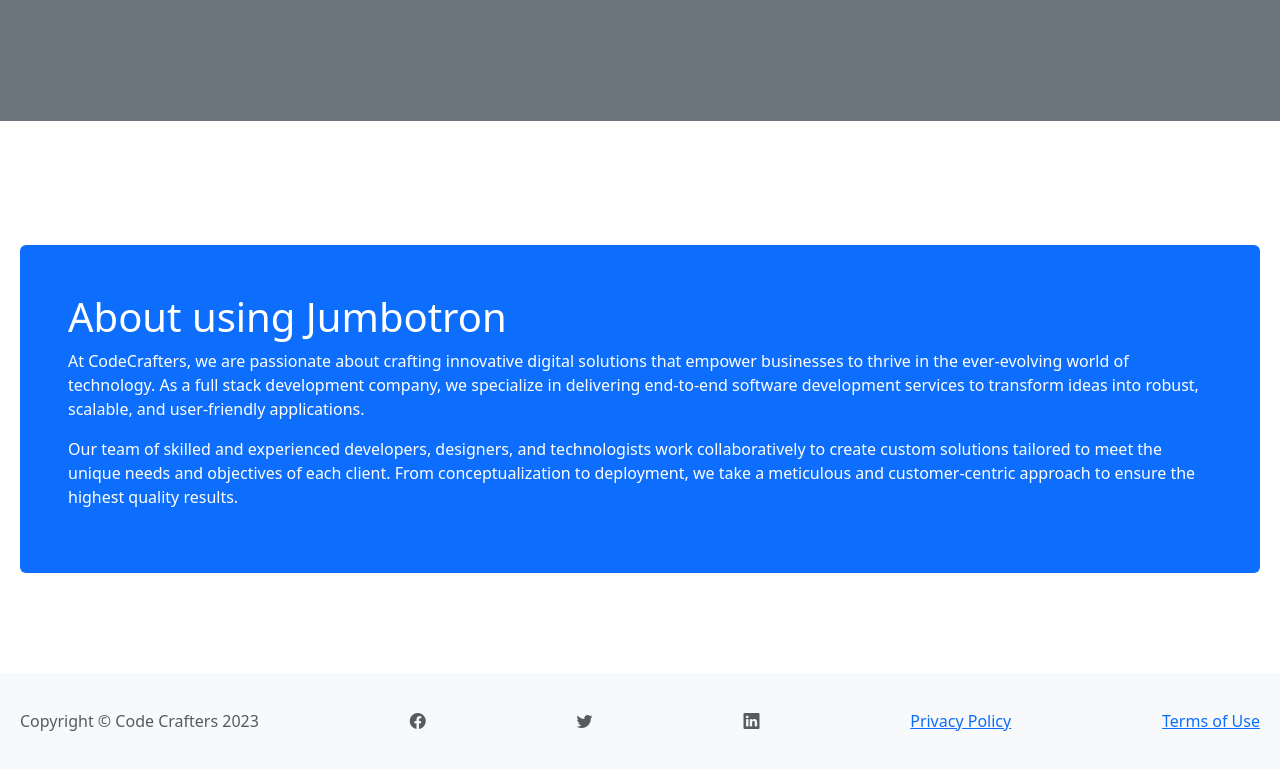
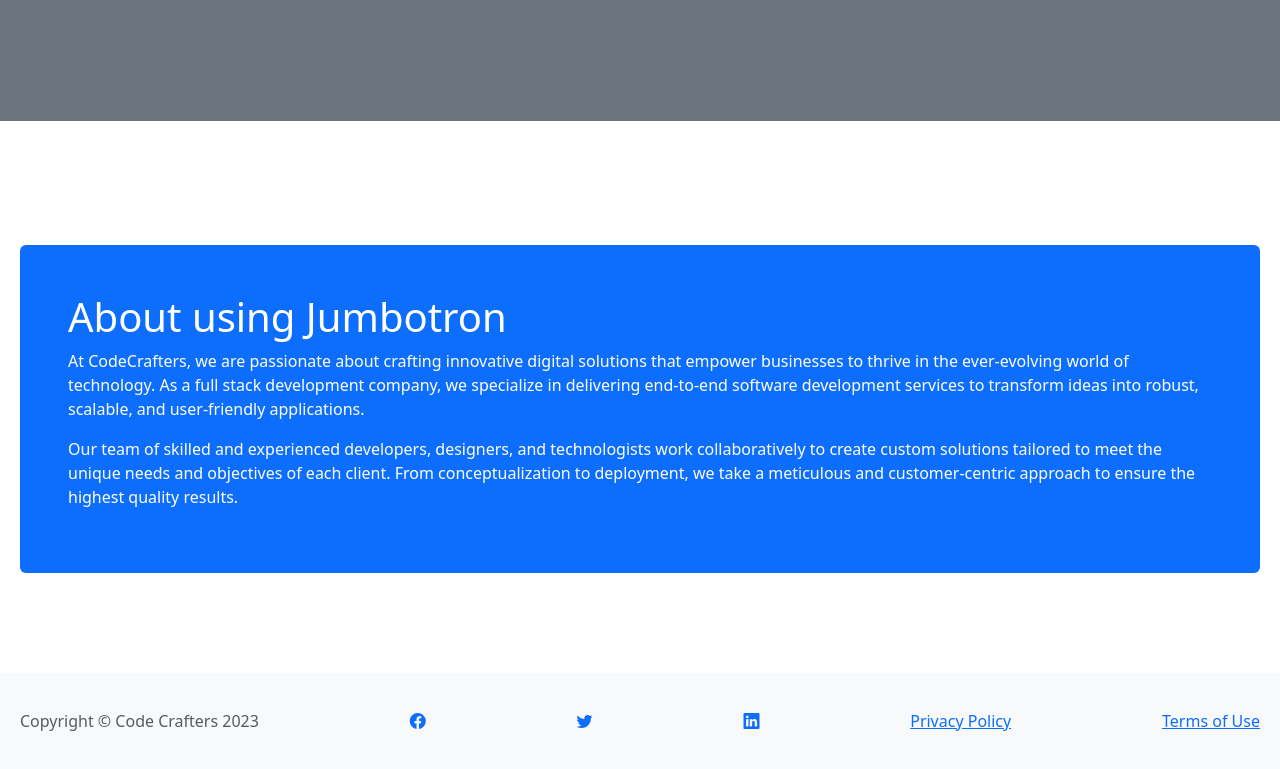
Before and after one commit to srisritharan/FSD-Project-4-company-landing-page, a plain HTML site: page index.html in a window 1280 px wide. Shown: the part 1189-1958 px from the top of the page. Drawn offline with nearby package versions, Linux system fonts and the light colour scheme.

Commit message:
updated footer links

```diff
--- a/index.html
+++ b/index.html
@@ -140,10 +140,9 @@
             <div class="container-fluid" style="padding:20px 20px;">
                 <div class="d-block d-flex justify-content-between">
                     <div>Copyright &copy; Code Crafters 2023</div>
-                    <div><i class="bi bi-facebook"></i></div>
-                    <div><i class="bi bi-twitter"></i></div>
-                    <div><i class="bi bi-linkedin"></i></div>
-                    <!-- <i class="bi bi-linkedin"></i> -->
+                    <div><a class="icon-link" href="https://www.google.com/" target="_blank"><i class="bi bi-facebook"></i></a></div>
+                    <div><a class="icon-link" href="https://www.google.com/" target="_blank"><i class="bi bi-twitter"></a></i></div>
+                    <div><a class="icon-link" href="https://www.google.com/" target="_blank"><i class="bi bi-linkedin"></a></i></div>
                     <div class=""> <a href="#">Privacy Policy</a></div>
                     <div class=""> <a href="#">Terms of Use</a></div>
                 </div>
```
